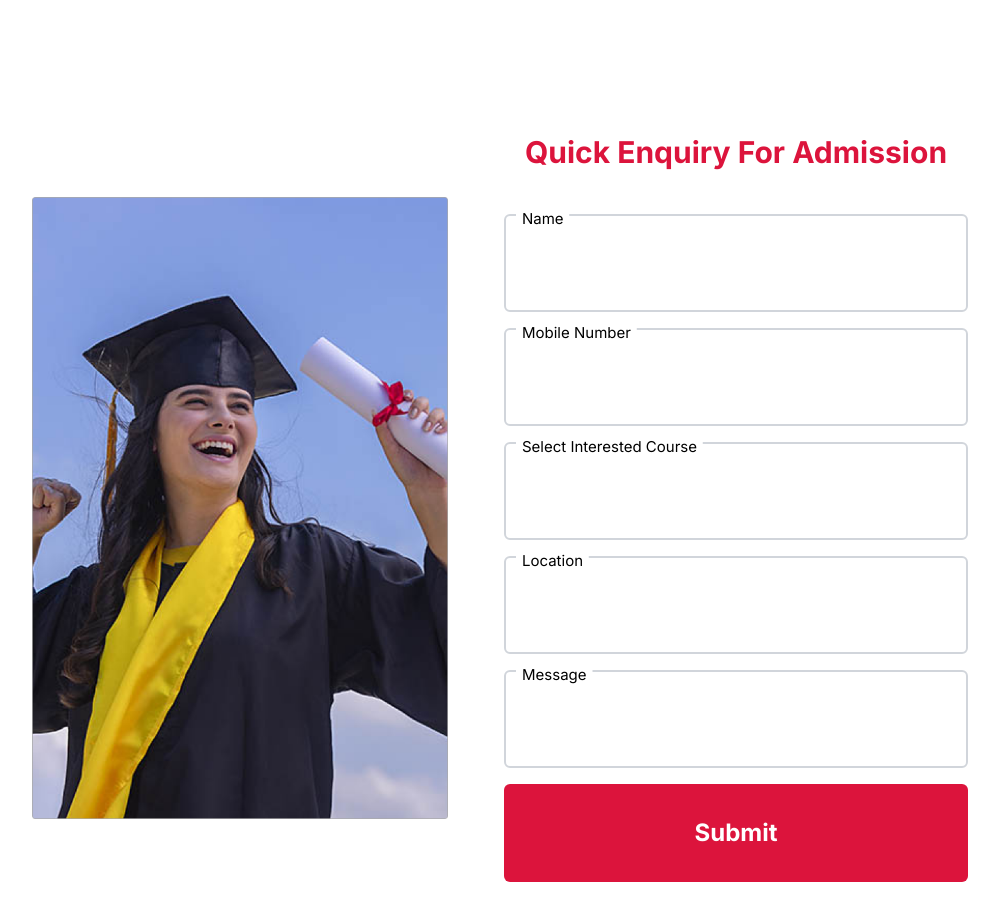
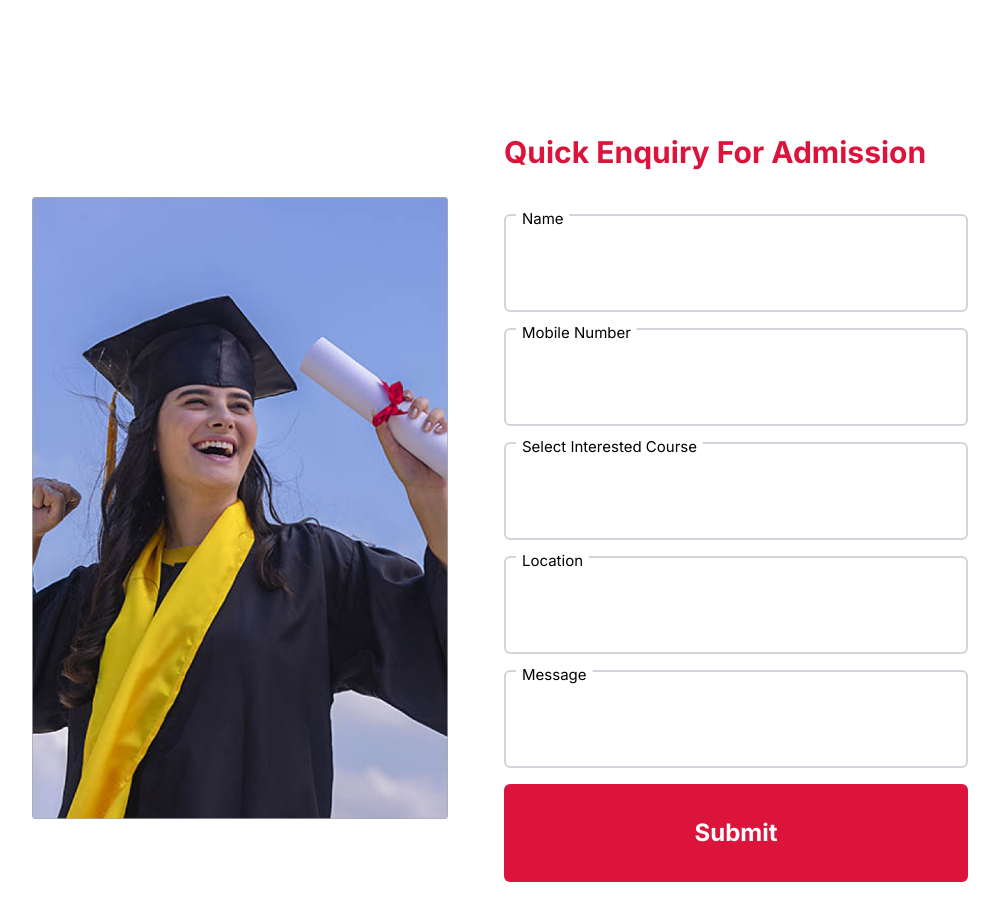
Before and after one commit to felixoder/miet_college, a Next.js app: page / in a window 1280 px wide. Shown: the part 880-1800 px from the top of the page, without its empty margins (152-1151 px from the left). Built offline with nearby package versions, Linux system fonts and the light colour scheme.

Commit message:
aligned the text of form section

```diff
--- a/components/FormSection.tsx
+++ b/components/FormSection.tsx
@@ -15,7 +15,7 @@ const FormSection = (props: Props) => {
 
       {/* Form */}
       <form className="flex flex-col gap-6 w-full max-w-4xl px-4">
-        <h1 className="text-formal_red font-bold lg:text-3xl text-xl mb-5 text-center">
+        <h1 className="text-formal_red font-bold lg:text-3xl text-xl mb-5 ">
           Quick Enquiry For Admission
         </h1>
 
```
